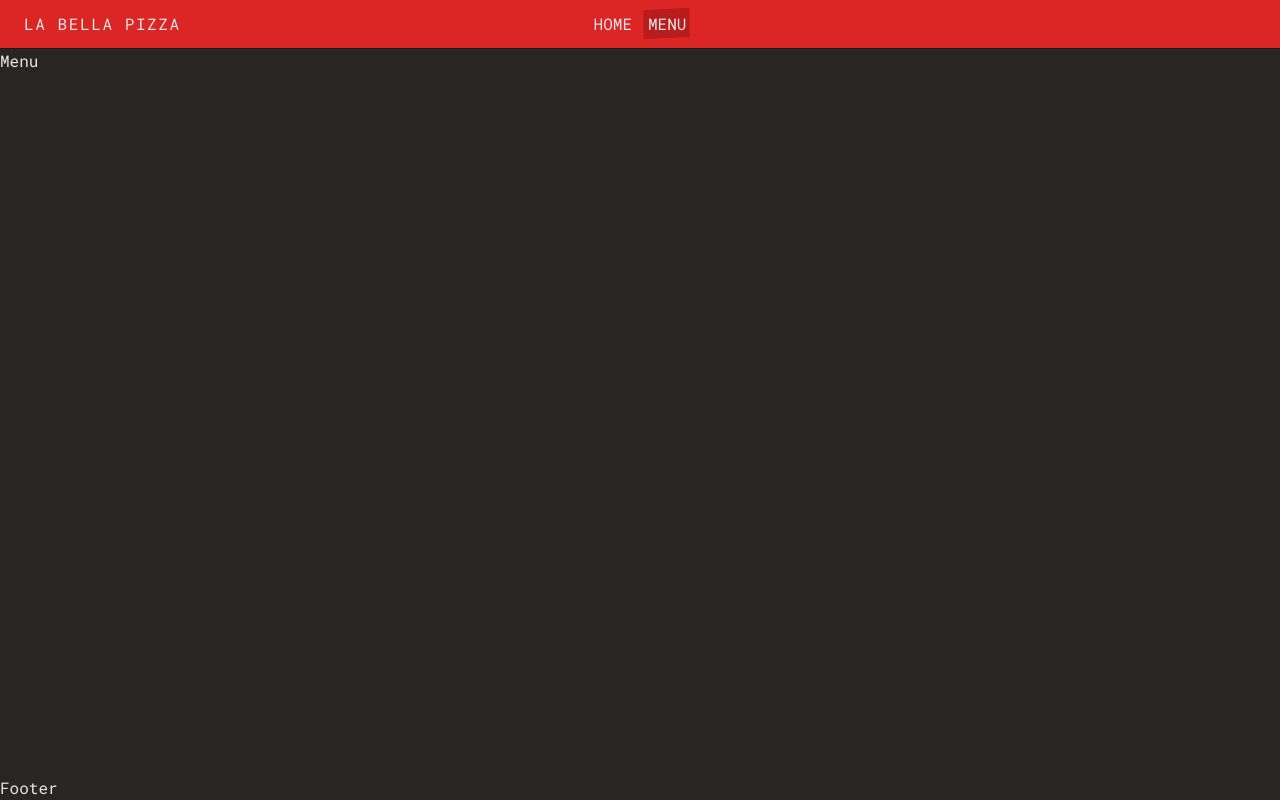
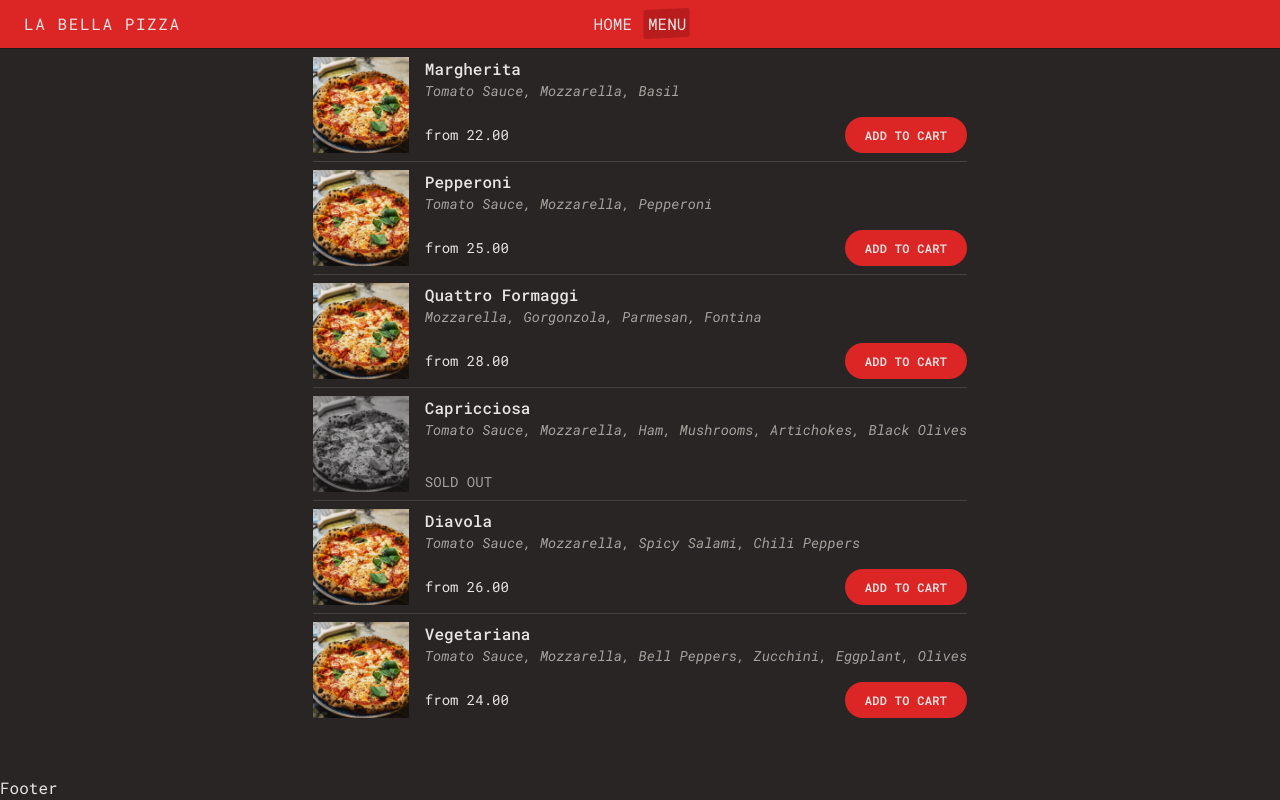
Before and after one commit to kapuscinskimateusz/la-bella-pizza, a React (Vite) app: page /menu in a window 1280 px wide. Built offline with nearby package versions, Linux system fonts and the light colour scheme; data requests are answered from the project's data file.

Commit message:
add fake api, style menu

```diff
--- /dev/null
+++ b/db.json
@@ -0,0 +1,101 @@
+{
+    "menu": [
+        {
+            "id": 1,
+            "name": "Margherita",
+            "description": "Classic Italian pizza with tomato sauce, mozzarella, and fresh basil.",
+            "ingredients": ["tomato sauce", "mozzarella", "basil"],
+            "sizes": {
+                "small": 22,
+                "medium": 28,
+                "large": 34
+            },
+            "image": "/img/margherita.jpg",
+            "soldOut": false
+        },
+        {
+            "id": 2,
+            "name": "Pepperoni",
+            "description": "Spicy pepperoni slices and double mozzarella cheese.",
+            "ingredients": ["tomato sauce", "mozzarella", "pepperoni"],
+            "sizes": {
+                "small": 25,
+                "medium": 32,
+                "large": 38
+            },
+            "image": "/img/pepperoni.jpg",
+            "soldOut": false
+        },
+        {
+            "id": 3,
+            "name": "Quattro Formaggi",
+            "description": "Four cheese blend: mozzarella, gorgonzola, parmesan, and fontina.",
+            "ingredients": ["mozzarella", "gorgonzola", "parmesan", "fontina"],
+            "sizes": {
+                "small": 28,
+                "medium": 36,
+                "large": 42
+            },
+            "image": "/img/quattro-formaggi.jpg",
+            "soldOut": false
+        },
+        {
+            "id": 4,
+            "name": "Capricciosa",
+            "description": "Ham, mushrooms, artichokes, and black olives – a true Italian classic.",
+            "ingredients": [
+                "tomato sauce",
+                "mozzarella",
+                "ham",
+                "mushrooms",
+                "artichokes",
+                "black olives"
+            ],
+            "sizes": {
+                "small": 27,
+                "medium": 35,
+                "large": 41
+            },
+            "image": "/img/capricciosa.jpg",
+            "soldOut": true
+        },
+        {
+            "id": 5,
+            "name": "Diavola",
+            "description": "Hot and spicy with salami piccante and red chili peppers.",
+            "ingredients": [
+                "tomato sauce",
+                "mozzarella",
+                "spicy salami",
+                "chili peppers"
+            ],
+            "sizes": {
+                "small": 26,
+                "medium": 34,
+                "large": 40
+            },
+            "image": "/img/diavola.jpg",
+            "soldOut": false
+        },
+        {
+            "id": 6,
+            "name": "Vegetariana",
+            "description": "Colorful and fresh with a mix of seasonal vegetables.",
+            "ingredients": [
+                "tomato sauce",
+                "mozzarella",
+                "bell peppers",
+                "zucchini",
+                "eggplant",
+                "olives"
+            ],
+            "sizes": {
+                "small": 24,
+                "medium": 30,
+                "large": 36
+            },
+            "image": "/img/vegetariana.jpg",
+            "soldOut": false
+        }
+    ]
+}
--- a/src/App.tsx
+++ b/src/App.tsx
@@ -4,7 +4,7 @@ import AppLayout from './ui/AppLayout'
 import ErrorPage from './ui/ErrorPage'
 
 import Home from './ui/Home'
-import Menu from './features/menu/Menu'
+import Menu, { loader as menuLoader } from './features/menu/Menu'
 
 const router = createBrowserRouter([
     {
@@ -18,6 +18,7 @@ const router = createBrowserRouter([
             {
                 path: '/menu',
                 element: <Menu />,
+                loader: menuLoader,
             },
         ],
     },
--- a/src/features/menu/Menu.tsx
+++ b/src/features/menu/Menu.tsx
@@ -1,5 +1,26 @@
+import { useLoaderData } from 'react-router'
+
+import {
+    getMenu,
+    type MenuItem as MenuItemType,
+} from '../../services/apiRestaurant'
+import MenuItem from './MenuItem'
+
 function Menu() {
-    return <ul>Menu</ul>
+    const menu = useLoaderData<MenuItemType[]>()
+
+    return (
+        <ul className="divide-y divide-stone-700">
+            {menu.map((item) => (
+                <MenuItem key={item.id} item={item} />
+            ))}
+        </ul>
+    )
+}
+
+export async function loader() {
+    const menu = await getMenu()
+    return menu
 }
 
 export default Menu
--- /dev/null
+++ b/src/features/menu/MenuItem.tsx
@@ -0,0 +1,42 @@
+import type { MenuItem as MenuItemType } from '../../services/apiRestaurant'
+import Button from '../../ui/Button'
+
+interface MenuItemProps {
+    item: MenuItemType
+}
+
+function MenuItem({ item }: MenuItemProps) {
+    const { name, soldOut, ingredients, sizes } = item
+
+    return (
+        <li className="flex gap-4 py-2">
+            <img
+                src="/img/margherita.jpg"
+                alt={name}
+                className={`aspect-square h-24 object-cover ${soldOut ? 'opacity-70 grayscale' : ''}`}
+            />
+            <div className="flex flex-grow flex-col">
+                <p className="font-medium">{name}</p>
+                <p className="text-sm capitalize italic text-stone-400">
+                    {ingredients.join(', ')}
+                </p>
+
+                <div className="mt-auto flex items-center justify-between">
+                    {!soldOut ? (
+                        <p className="text-sm">
+                            from {sizes.small.toFixed(2)}{' '}
+                        </p>
+                    ) : (
+                        <p className="text-sm uppercase text-stone-400">
+                            Sold out
+                        </p>
+                    )}
+
+                    {!soldOut && <Button size="small">Add to cart</Button>}
+                </div>
+            </div>
+        </li>
+    )
+}
+
+export default MenuItem
--- /dev/null
+++ b/src/services/apiRestaurant.tsx
@@ -0,0 +1,23 @@
+const API_URL = 'http://localhost:3000'
+
+export async function getMenu() {
+    const res = await fetch(`${API_URL}/menu`)
+    if (!res.ok) throw new Error('Something went wrong with getting menu')
+
+    const data: MenuItem[] = await res.json()
+    return data
+}
+
+export interface MenuItem {
+    id: number
+    name: string
+    description: string
+    ingredients: string[]
+    sizes: {
+        small: number
+        medium: number
+        large: number
+    }
+    image: string
+    soldOut: boolean
+}
--- a/src/ui/AppLayout.tsx
+++ b/src/ui/AppLayout.tsx
@@ -7,7 +7,7 @@ function AppLayout() {
         <div className="grid h-dvh grid-rows-[auto_1fr_auto]">
             <Header />
 
-            <main>
+            <main className="mx-auto max-w-3xl">
                 <Outlet />
             </main>
 
--- a/src/ui/Button.tsx
+++ b/src/ui/Button.tsx
@@ -3,12 +3,36 @@ import { useNavigate } from 'react-router'
 
 interface ButtonProps {
     children: ReactNode
+    variant?: 'primary' | 'secondary'
+    size?: 'small' | 'medium'
     to?: string
     onClick?: () => void
 }
 
-function Button({ children, to, onClick = () => {} }: ButtonProps) {
+const variants = {
+    primary: 'bg-red-600 hover:bg-red-700 focus:bg-red-700 focus:ring-red-700',
+    secondary: '',
+}
+
+const sizes = {
+    small: 'px-4 py-2 text-xs md:px-5 md:py-2.5',
+    medium: 'px-4 py-3 text-sm md:px-6 md:py-4',
+}
+
+function Button({
+    children,
+    variant = 'primary',
+    size = 'medium',
+    to,
+    onClick = () => {},
+}: ButtonProps) {
     const navigate = useNavigate()
+
+    const classes = [
+        'cursor-pointer rounded-full font-semibold uppercase tracking-wide outline-none transition-colors duration-300 focus:ring focus:ring-offset-2 focus:ring-offset-stone-800',
+        variants[variant],
+        sizes[size],
+    ].join(' ')
 
     function handleClick() {
         if (to !== undefined) {
@@ -20,10 +44,7 @@ function Button({ children, to, onClick = () => {} }: ButtonProps) {
     }
 
     return (
-        <button
-            className="cursor-pointer rounded-full bg-red-600 px-4 py-3 font-semibold uppercase tracking-wide transition-colors duration-300 hover:bg-red-700 focus:bg-red-700 focus:outline-none focus:ring focus:ring-red-700 focus:ring-offset-2 focus:ring-offset-stone-800 md:px-6 md:py-4"
-            onClick={handleClick}
-        >
+        <button className={classes} onClick={handleClick}>
             {children}
         </button>
     )
--- a/src/ui/Input.tsx
+++ b/src/ui/Input.tsx
@@ -6,7 +6,7 @@ interface InputProps extends InputHTMLAttributes<HTMLInputElement> {
 
 function Input({ className = '', ...otherProps }: InputProps) {
     const inputClasses = [
-        'rounded-full border border-stone-950 bg-stone-800 px-4 py-2 text-sm outline-none transition-all duration-300 placeholder:text-stone-500 focus:ring focus:ring-red-700 md:px-6 md:py-3',
+        'rounded-full border border-stone-700 bg-stone-800 px-4 py-2 text-sm outline-none transition-all duration-300 placeholder:text-stone-500 focus:ring focus:ring-red-700 md:px-6 md:py-3',
         className,
     ].join(' ')
 
--- a/src/ui/NavPage.tsx
+++ b/src/ui/NavPage.tsx
@@ -7,7 +7,7 @@ const routes = [
 
 function NavPage() {
     const activeClasses =
-        'relative before:absolute before:-inset-1 before:block before:-skew-y-3 before:bg-red-700'
+        'relative before:absolute before:-inset-1 before:block before:-skew-y-3 before:rounded-sm before:bg-red-700'
 
     return (
         <nav>
```
Also changed, not shown: public/img/margherita.jpg (added).
